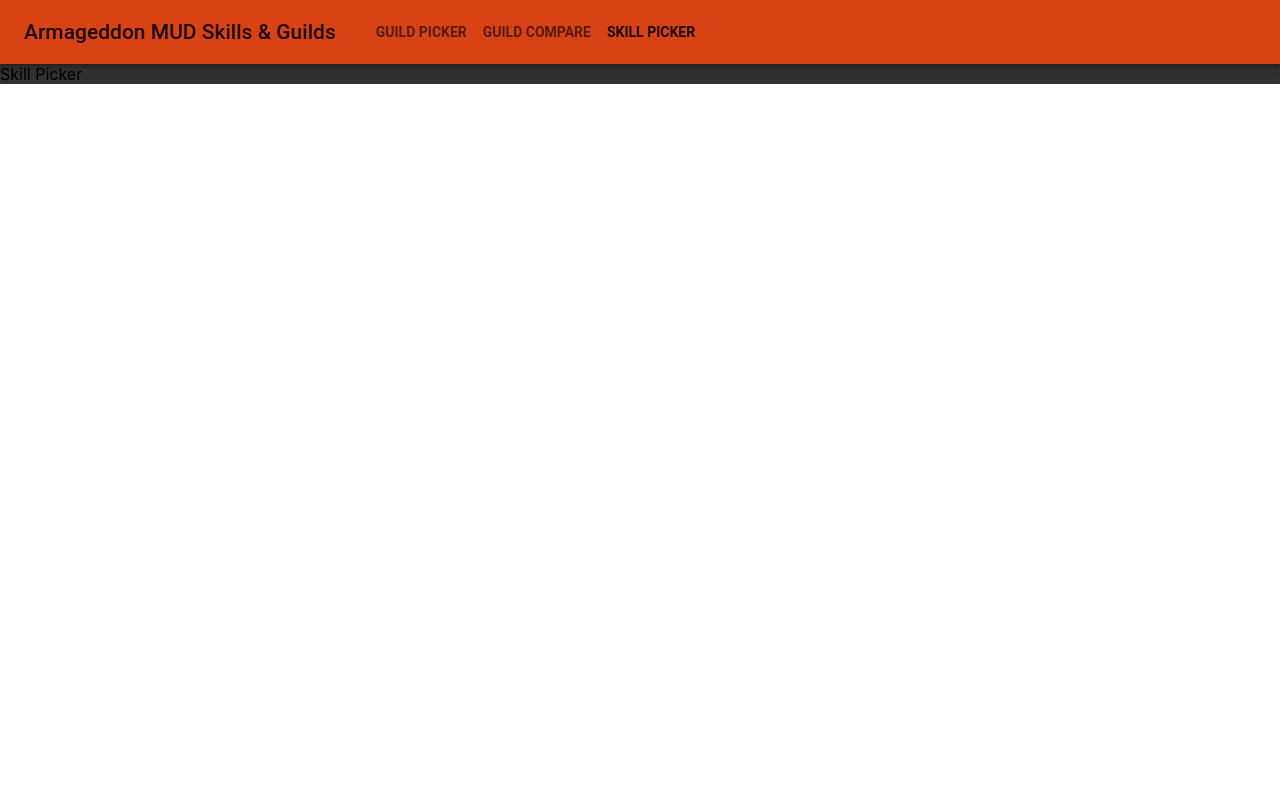
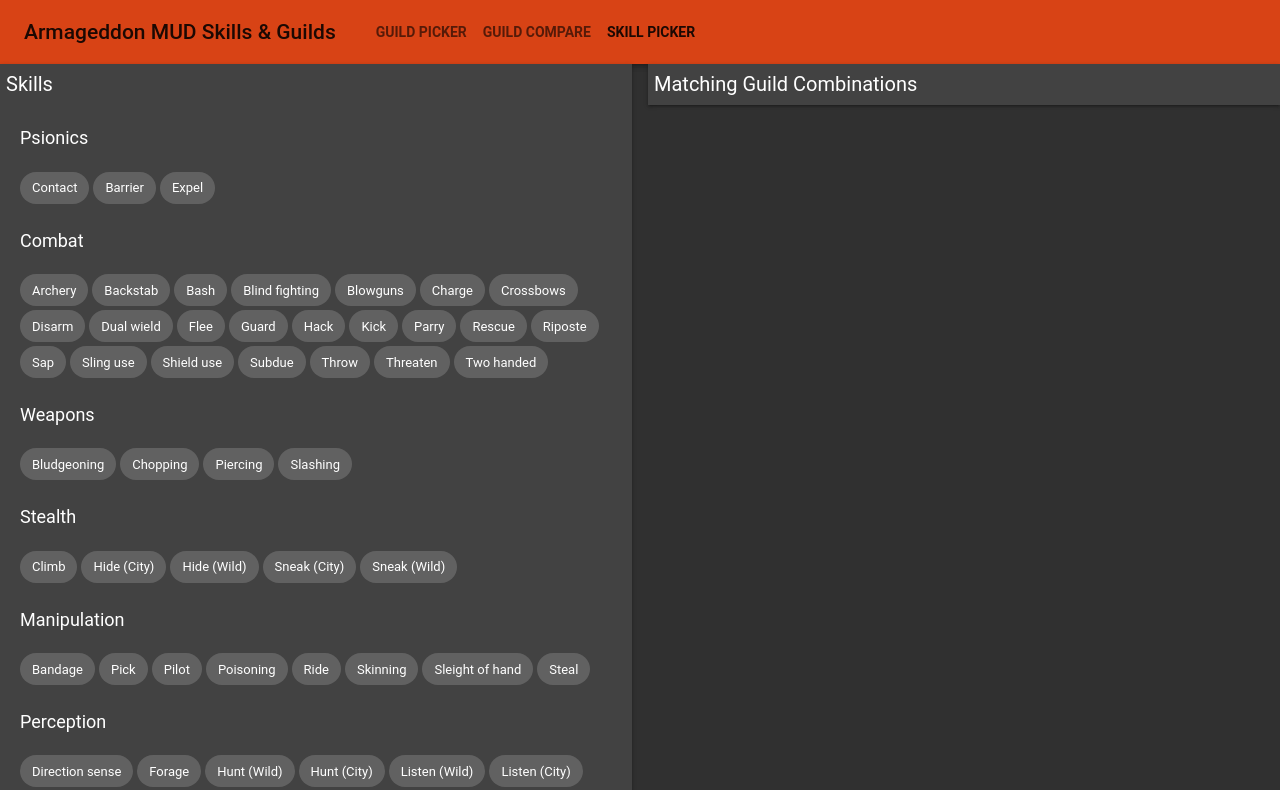
Before and after one commit to tristeArmageddon/arma-guild-picker, a React (Create React App) app: page /arma-guild-picker/skill-picker in a window 1280 px wide. Shown: the top 790 px of the page. Built offline with nearby package versions, Linux system fonts and the light colour scheme.

Commit message:
Render skills and buttons for skill compare view

```diff
--- a/src/components/SkillPicker.jsx
+++ b/src/components/SkillPicker.jsx
@@ -1,5 +1,76 @@
-import React from 'react'
-import { withTheme } from '@material-ui/core/styles';
+import React, { Component } from 'react'
+import { withStyles } from '@material-ui/core/styles';
+import Grid from '@material-ui/core/Grid';
+import Paper from '@material-ui/core/Paper';
+import Typography from '@material-ui/core/Typography';
+import data from '../data/data.json';
+import Chip from '@material-ui/core/Chip';
 
-const SkillPicker = () => 'Skill Picker'
-export default withTheme()(SkillPicker);
+const styles = (theme) => ({
+  sectionTitle: {
+    fontSize: 20,
+    padding: 6,
+  },
+  skillGroupTitle: {
+    fontSize: 18,
+    padding: 20,
+    textTransform: 'capitalize',
+  },
+  chipContainer: {
+    padding: '0 20px'
+  },
+  chip: {
+    margin: '0 4px 4px 0',
+  }
+});
+class SkillPicker extends Component {
+  state = {
+    selectedSkills: [],
+  }
+
+  toggleSelection = event => {
+    const {
+      selectedSkills
+    } = this.state;
+  }
+
+  findGuildsForSkills() {
+
+  }
+
+  render () {
+    const {
+      classes,
+    } = this.props;
+    return (
+      <Grid container justify="center" spacing={16} className={classes.container}>
+        <Grid item xs={6}>
+          <Paper square>
+            <Typography className={classes.sectionTitle}>Skills</Typography>
+            {data.skillGroups.map(skillGroup => (
+              <>
+                <Typography className={classes.skillGroupTitle}>{skillGroup}</Typography>
+                <div className={classes.chipContainer}>
+                  {Object.keys(data.skills[skillGroup]).map((key) => (
+                    <Chip
+                      className={classes.chip}
+                      data={key}
+                      label={data.skills[skillGroup][key]}
+                    />
+                  ))}
+                </div>
+              </>
+            ))}
+          </Paper>
+        </Grid>
+        <Grid item xs={6}>
+          <Paper square>
+            <Typography className={classes.sectionTitle}>Matching Guild Combinations</Typography>
+          </Paper>
+        </Grid>
+      </Grid>
+    );
+  }
+}
+
+export default withStyles(styles)(SkillPicker);
```
